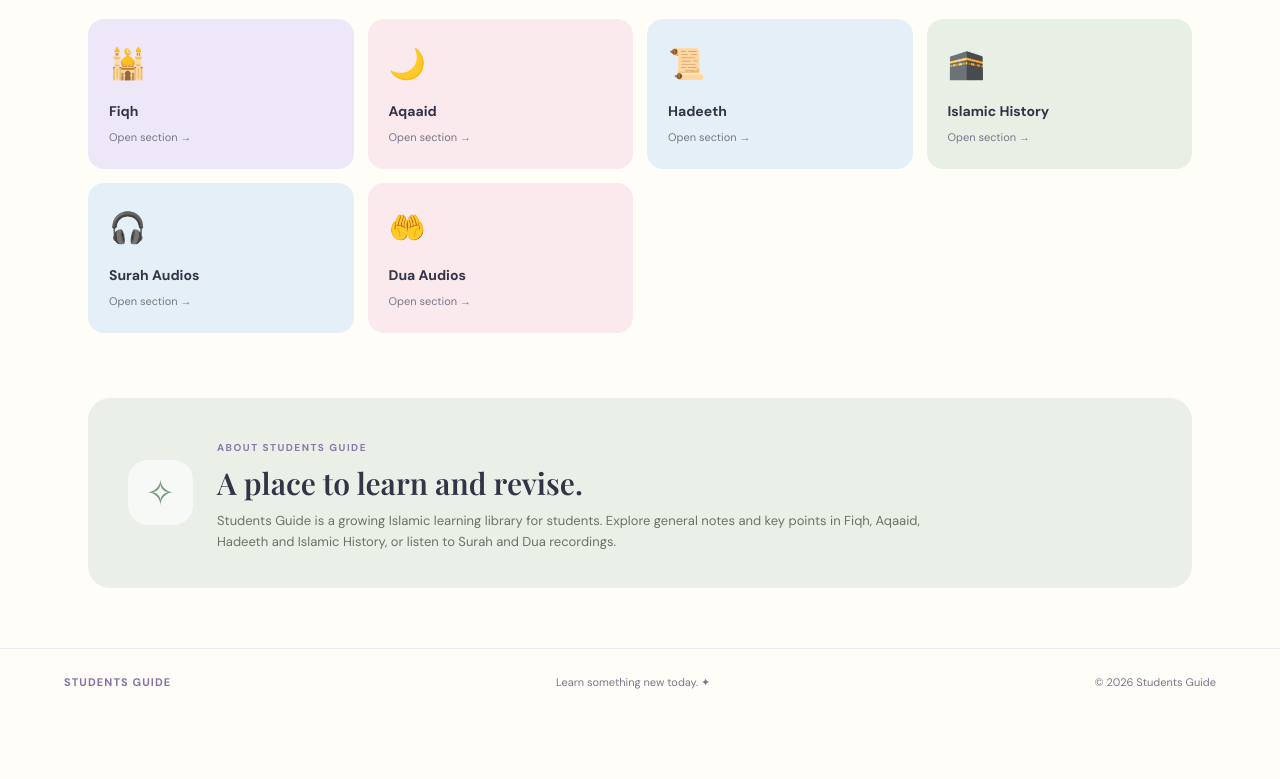
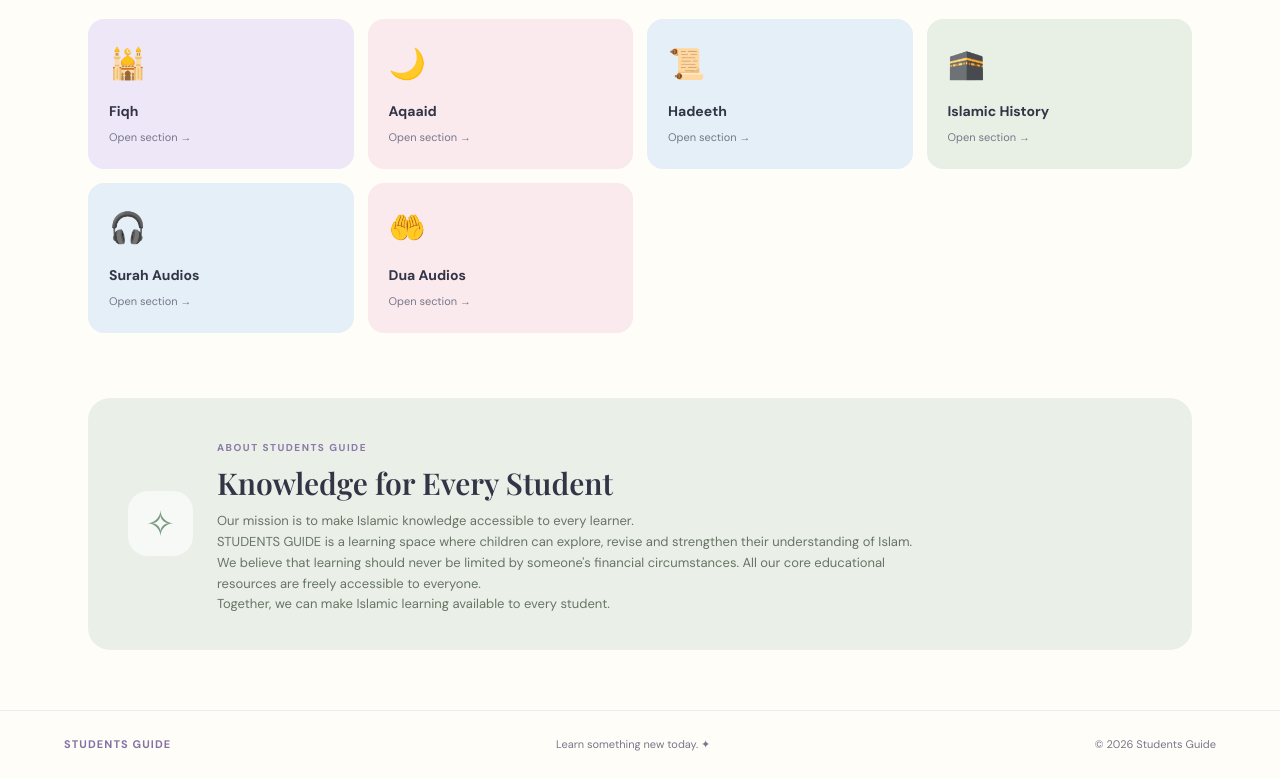
Before and after one commit to ahmedmaseeha5-art/Students-Guide-, a plain HTML site: page index.html in a window 1280 px wide. Shown: the part 875-1654 px from the top of the page. Before the commit the page ends 1591 px from the top, so only its background shows below. Drawn offline with nearby package versions, Linux system fonts and the light colour scheme; a web font is replaced by a local one.

Commit message:
Update index.html

```diff
--- a/index.html
+++ b/index.html
@@ -8,6 +8,6 @@
 <section class="section" id="subjects"><div class="section-heading"><div><span class="eyebrow">Browse the library</span><h2>Explore our sections</h2></div><span class="section-note">Choose a section to get started</span></div><div class="subject-grid" id="subjectGrid"></div></section>
 <section class="section" id="searchResults" hidden><div class="section-heading"><div><span class="eyebrow">Search results</span><h2>Resources</h2></div></div><div class="resource-grid" id="resultsGrid"></div></section>
 <section class="page-view" id="pageView" hidden><a class="back-link" href="#home">← Back to all sections</a><div class="section-heading"><div><span class="eyebrow" id="pageEyebrow">Explore</span><h2 id="pageTitle">Section</h2></div></div><p class="page-description" id="pageDescription"></p><div class="resource-grid" id="pageResources"></div><div class="empty-state" id="pageEmpty" hidden><span>✧</span><h3>Nothing here just yet</h3><p>New learning materials will appear here when they are added.</p></div></section>
-<section class="about-card" id="about"><div class="about-icon">✧</div><div><span class="eyebrow">About Students Guide</span><h2>A place to learn and revise.</h2><p>Students Guide is a growing Islamic learning library for students. Explore general notes and key points in Fiqh, Aqaaid, Hadeeth and Islamic History, or listen to Surah and Dua recordings.</p></div></section>
+<section class="about-card" id="about"><div class="about-icon">✧</div><div><span class="eyebrow">About Students Guide</span><h2>Knowledge for Every Student</h2><p>Our mission is to make Islamic knowledge accessible to every learner.</p><p>STUDENTS GUIDE is a learning space where children can explore, revise and strengthen their understanding of Islam.</p><p>We believe that learning should never be limited by someone's financial circumstances. All our core educational resources are freely accessible to everyone.</p><p>Together, we can make Islamic learning available to every student.</p></div></section>
 </main><footer><a class="footer-brand" href="#home">STUDENTS GUIDE</a><span>Learn something new today. ✦</span><span>© <span id="year"></span> Students Guide</span></footer>
 <div class="empty-state" id="emptyState" hidden><span>✧</span><h3>No resources found</h3><p>Try another search term.</p></div><script src="resources.js"></script><script src="script.js"></script></body></html>
```
